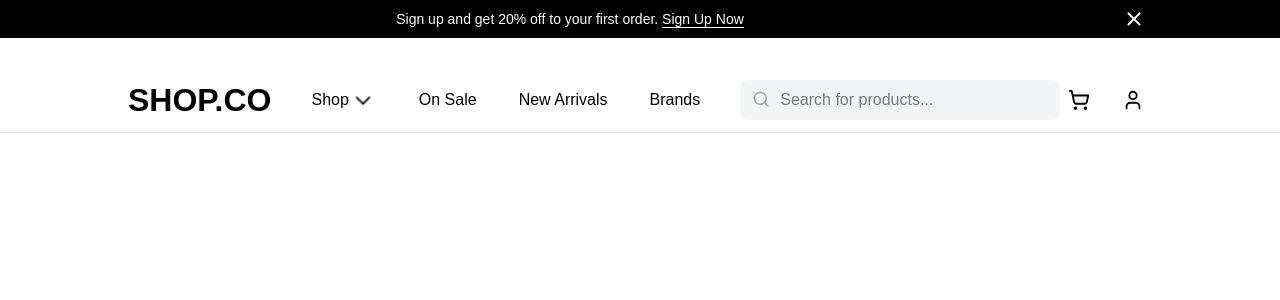
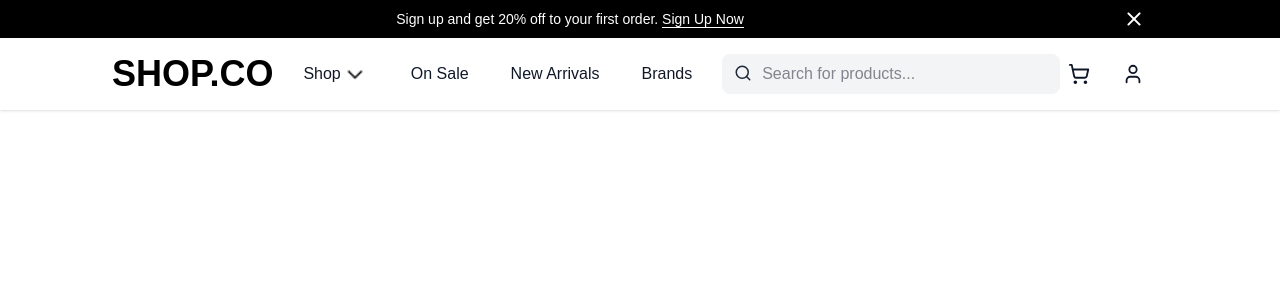
Before and after one commit to Lashagorakudashvili/clothes-shop, a Next.js app: page / in a window 1280 px wide. Shown: the top 300 px of the page. Built offline with nearby package versions, Linux system fonts and the light colour scheme.

Commit message:
navbar done

```diff
--- a/src/app/[category]/page.tsx
+++ b/src/app/[category]/page.tsx
@@ -8,5 +8,5 @@ export default function CategoryPage() {
   const path = usePathname(); // e.g., "/casual"
   const category = path.split('/')[1]; // "casual"
 
-  return <p className='mt-[48px] ml-[1.5rem] md:ml-[2rem] lg:ml-[6rem] xl:ml-[8.3rem] text-[#000000]'><Link href={"/"}>Home</Link> &gt; {category}</p>;
+  return <p className='mt-[48px] ml-[1.5rem] md:ml-[1.8rem] lg:ml-[5rem] xl:ml-[7.3rem] text-[#000000]'><Link href={"/"}>Home</Link> &gt; {category}</p>;
 }
--- a/src/components/Banner.tsx
+++ b/src/components/Banner.tsx
@@ -22,7 +22,7 @@ export default function Banner() {
           </Link>
         </p>
         <Image
-          className="hover:cursor-pointer md:mr-[1rem] lg:mr-[5rem] xl:mr-[7.5rem]"
+          className="hover:cursor-pointer mr-[3.5px] md:mr-[1rem] lg:mr-[5rem] xl:mr-[7.5rem]"
           src="/X-Sign.png"
           alt="Close icon"
           width={20}
--- a/src/components/Navbar.tsx
+++ b/src/components/Navbar.tsx
@@ -1,68 +1,240 @@
 "use client";
 
-import React, { useState } from 'react';
+import React, { useState, useEffect, useRef } from 'react';
 import Image from 'next/image';
 import Link from 'next/link';
 import { Search, ShoppingCart, User } from 'lucide-react';
-
-import { useRouter } from 'next/navigation';
+import { useRouter, usePathname } from 'next/navigation';
 
 const Navbar = () => {
     const [searchQuery, setSearchQuery] = useState('');
     const [isMenuOpen, setIsMenuOpen] = useState(false);
     const [isShopDropdownOpen, setIsShopDropdownOpen] = useState(false);
-
     const [selectedCategory, setSelectedCategory] = useState('');
+    const [isSearchExpanded, setIsSearchExpanded] = useState(false);
 
     const router = useRouter();
+    const pathname = usePathname();
+    const navbarRef = useRef<HTMLDivElement>(null);
+    const searchInputRef = useRef<HTMLInputElement>(null);
+    const searchContainerRef = useRef<HTMLDivElement>(null);
 
+    // Add animation keyframes to the component and handle window resizing
+    useEffect(() => {
+        // Add keyframes for search width expansion animation
+        const style = document.createElement('style');
+        style.innerHTML = `
+            @keyframes widthExpand {
+                from { width: 0; opacity: 0; padding-left: 0; }
+                to { width: 100%; opacity: 1; padding-left: 1rem; }
+            }
+            .animate-widthExpand {
+                animation: widthExpand 0.3s ease-in-out forwards;
+            }
+        `;
+        document.head.appendChild(style);
 
-    const toggleMenu = () => {
-        setIsMenuOpen(!isMenuOpen);
+        return () => {
+            document.head.removeChild(style);
         };
+    }, []);
+
+    // Handle window resize events - separated from animation effects
+    useEffect(() => {
+        // Function to handle window resize
+        const handleResize = () => {
+            // Only clear search input on mobile
+            if (typeof window !== 'undefined' && window.innerWidth < 768) {
+                setSearchQuery('');
+            }
+
+            // Close expanded search on mobile when going to desktop
+            if (typeof window !== 'undefined' && window.innerWidth >= 768 && isSearchExpanded) {
+                setIsSearchExpanded(false);
+            }
+        };
+
+        // Only add event listener if window is defined (client-side)
+        if (typeof window !== 'undefined') {
+            window.addEventListener('resize', handleResize);
+
+            // Clean up the event listener
+            return () => {
+                window.removeEventListener('resize', handleResize);
+            };
+        }
+    }, [isSearchExpanded]);
+
+    // Focus on search input when expanded
+    useEffect(() => {
+        if (isSearchExpanded && searchInputRef.current) {
+            searchInputRef.current.focus();
+        }
+    }, [isSearchExpanded]);
+
+    // Parse the category from URL and set it in state on component mount AND clear when on homepage
+    useEffect(() => {
+        // Check if the current path matches a category
+        const validCategories = ['casual', 'formal', 'party', 'gym'];
+        const currentPath = pathname.substring(1); // Remove leading slash
+
+        if (validCategories.includes(currentPath)) {
+            setSelectedCategory(currentPath);
+        } else if (pathname === '/' || pathname.startsWith('/search')) {
+            // Clear selected category when on homepage or search results page
+            setSelectedCategory('');
+        }
+    }, [pathname]);
+
+    // Close dropdown menus when clicking outside, but with special search behavior
+    useEffect(() => {
+        function handleClickOutside(event: { target: any; }) {
+            const isSearchContainer = searchContainerRef.current &&
+                searchContainerRef.current.contains(event.target);
+
+            const isMobile = typeof window !== 'undefined' && window.innerWidth < 768;
+
+            // For mobile: close everything when clicking outside navbar
+            if (isMobile && navbarRef.current && !navbarRef.current.contains(event.target)) {
+                setIsMenuOpen(false);
+                setIsShopDropdownOpen(false);
+                setIsSearchExpanded(false);
+                setSearchQuery('');
+            }
+            // For desktop: only close shop dropdown when clicking outside navbar or search
+            else if (!isMobile && navbarRef.current && !navbarRef.current.contains(event.target)) {
+                setIsShopDropdownOpen(false);
+                // Don't clear search on desktop as per requirement
+            }
+            // For desktop: close dropdown when clicking search area
+            else if (!isMobile && isSearchContainer && isShopDropdownOpen) {
+                setIsShopDropdownOpen(false);
+            }
+        }
+
+        // Add event listener
+        document.addEventListener('mousedown', handleClickOutside);
+
+        // Clean up the event listener
+        return () => {
+            document.removeEventListener('mousedown', handleClickOutside);
+        };
+    }, [isShopDropdownOpen]);
 
     const toggleShopDropdown = () => {
         setIsShopDropdownOpen(!isShopDropdownOpen);
     };
 
+    const toggleMenu = () => {
+        // Close shop dropdown when closing the main menu
+        if (isMenuOpen) {
+            setIsShopDropdownOpen(false);
+        }
+        setIsSearchExpanded(false);
+        setIsMenuOpen(!isMenuOpen);
+    };
+
+    const toggleSearch = () => {
+        // If search is expanded, perform search
+        if (isSearchExpanded) {
+            handleSearch();
+        } else {
+            // Toggle search bar and close other menus
+            setIsMenuOpen(false); // Close mobile dropdown when search is clicked
+            setIsShopDropdownOpen(false); // Close shop dropdown when search is clicked
+            setIsSearchExpanded(!isSearchExpanded);
+        }
+    };
+
+    // Handle search submission - modified to clear selected category
+    const handleSearch = () => {
+        if (searchQuery.trim()) {
+            // Clear selected category when searching
+            setSelectedCategory('');
+
+            // Redirect to search results page with the query
+            router.push(`/search?q=${encodeURIComponent(searchQuery.trim())}`);
+
+            // Only clear search on mobile
+            if (typeof window !== 'undefined' && window.innerWidth < 768) {
+                setSearchQuery('');
+            }
+            // Close the search bar on mobile
+            if (isSearchExpanded) {
+                setIsSearchExpanded(false);
+            }
+        }
+    };
+
+    // Handle Enter key press in search input
+    const handleKeyDown = (event: React.KeyboardEvent) => {
+        if (event.key === 'Enter') {
+            handleSearch();
+        }
+    };
+
+    // Apply category filter
+    const applyFilter = () => {
+        if (selectedCategory) {
+            router.push(`/${selectedCategory}`);
+        } else {
+            // Redirect to home when no category is selected
+            router.push('/');
+        }
+        setIsShopDropdownOpen(false);
+        setIsMenuOpen(false);
+    };
+
+    // Clear filter and navigate to home
+    const goToHome = () => {
+        setSelectedCategory('');
+        router.push('/');
+    };
+
     return (
-        <header className="mt-[30px] text-[#000000] w-full mx-auto border-b border-gray-200 relative">
-            <div className="mx-auto px-4 flex items-center h-16">
-                {/* Mobile Hamburger Menu Button - positioned to the left of the logo */}
-                <div className="md:hidden flex items-center">
+        <header ref={navbarRef} className="relative shadow-sm py-4">
+            <div className="flex items-center justify-between">
+                {/* Mobile menu button */}
                 <button
-                        className="flex flex-col justify-center items-center w-10 h-10 space-y-1.5 focus:outline-none"
+                    type="button"
+                    className="md:hidden p-2 rounded-md ml-2"
                     onClick={toggleMenu}
-                        aria-label="Toggle menu"
                 >
-                        <span className={`h-0.5 w-6 bg-black transition-all duration-500 ${isMenuOpen ? 'transform rotate-45 translate-y-2' : ''}`}></span>
-                        <span className={`h-0.5 w-6 bg-black transition-all duration-500 ${isMenuOpen ? 'opacity-0' : 'opacity-100'}`}></span>
-                        <span className={`h-0.5 w-6 bg-black transition-all duration-500 ${isMenuOpen ? 'transform -rotate-45 -translate-y-2' : ''}`}></span>
+                    <div className={`w-6 h-0.5 bg-black mb-1.5 transition-all ${isMenuOpen ? 'rotate-45 translate-y-2' : ''}`}></div>
+                    <div className={`w-6 h-0.5 bg-black mb-1.5 transition-all ${isMenuOpen ? 'opacity-0' : ''}`}></div>
+                    <div className={`w-6 h-0.5 bg-black transition-all ${isMenuOpen ? '-rotate-45 -translate-y-2' : ''}`}></div>
                 </button>
-                </div>
 
-                {/* Logo - positioned on the left with 16px gap from button */}
+                {/* Logo - positioned with proper padding based on screen size */}
                 <Link
                     href="/"
-                    className="ml-4 md:ml-0 md:pl-[0.5rem] lg:pl-[4.7rem] xl:pl-[7rem] text-[#000000] font-bold text-2xl text-[32px] flex-shrink-0"
+                    onClick={goToHome}
+                    className={`
+                        ${isSearchExpanded ? 'opacity-0 w-0 md:opacity-100 md:w-auto' : 'opacity-100 w-auto'}
+                        transition-all duration-300
+                        ml-2 sm:ml-4 md:ml-4 lg:ml-0 md:pl-2 lg:pl-[4.7rem] xl:pl-[7rem]
+                        text-[#000000] font-bold text-2xl md:text-3xl lg:text-4xl flex-shrink-0
+                    `}
                 >
                     SHOP.CO
                 </Link>
 
                 {/* Navigation for desktop */}
                 <nav
-                    className="
-                        ml-[40px] hidden md:flex
-                        space-x-[42px]
+                    className={`
+                        ${isSearchExpanded ? 'md:opacity-0 md:w-0' : 'md:opacity-100 md:w-auto'}
+                        transition-all duration-300
+                        ml-[20px] md:ml-[30px] hidden md:flex
+                        space-x-[25px] md:space-x-[30px]
                         xl:space-x-[42px]
-                        lg:space-x-[42px]
-                        max-xl:space-x-[12px]
-                    "
+                        lg:space-x-[35px]
+                        text-gray-900 font-medium
+                    `}
                 >
                     <div className="relative group flex items-center space-x-1">
                         <button
                             onClick={toggleShopDropdown}
-                            className="flex items-center hover:text-gray-600 focus:outline-none"
+                            className="flex items-center text-gray-900 hover:text-black focus:outline-none font-medium"
                         >
                             <span className='hover:cursor-pointer'>Shop</span>
                             <div className="ml-1">
@@ -85,7 +257,7 @@ const Navbar = () => {
                             <div className="py-2">
                                 <div className="px-4 py-2 hover:bg-gray-100">
                                     <button
-                                        onClick={() => setSelectedCategory('casual')}
+                                        onClick={() => setSelectedCategory(selectedCategory === 'casual' ? '' : 'casual')}
                                         className={`px-4 py-2 cursor-pointer w-full text-left ${
                                             selectedCategory === 'casual' ? 'bg-black text-white rounded-md' : 'hover:bg-gray-100'
                                         }`}
@@ -95,7 +267,7 @@ const Navbar = () => {
                                 </div>
                                 <div className="px-4 py-2 hover:bg-gray-100">
                                     <button
-                                        onClick={() => setSelectedCategory('formal')}
+                                        onClick={() => setSelectedCategory(selectedCategory === 'formal' ? '' : 'formal')}
                                         className={`px-4 py-2 cursor-pointer w-full text-left ${
                                             selectedCategory === 'formal' ? 'bg-black text-white rounded-md' : 'hover:bg-gray-100'
                                         }`}
@@ -105,7 +277,7 @@ const Navbar = () => {
                                 </div>
                                 <div className="px-4 py-2 hover:bg-gray-100">
                                     <button
-                                        onClick={() => setSelectedCategory('party')}
+                                        onClick={() => setSelectedCategory(selectedCategory === 'party' ? '' : 'party')}
                                         className={`px-4 py-2 cursor-pointer w-full text-left ${
                                             selectedCategory === 'party' ? 'bg-black text-white rounded-md' : 'hover:bg-gray-100'
                                         }`}
@@ -115,7 +287,7 @@ const Navbar = () => {
                                 </div>
                                 <div className="px-4 py-2 hover:bg-gray-100">
                                     <button
-                                        onClick={() => setSelectedCategory('gym')}
+                                        onClick={() => setSelectedCategory(selectedCategory === 'gym' ? '' : 'gym')}
                                         className={`px-4 py-2 cursor-pointer w-full text-left ${
                                             selectedCategory === 'gym' ? 'bg-black text-white rounded-md' : 'hover:bg-gray-100'
                                         }`}
@@ -124,12 +296,7 @@ const Navbar = () => {
                                     </button>
                                 </div>
                                 <button
-                                    onClick={() => {
-                                        if (selectedCategory) {
-                                            router.push(`/${selectedCategory}`);
-                                            setIsShopDropdownOpen(false);
-                                        }
-                                    }}
+                                    onClick={applyFilter}
                                     className="w-full mt-2 py-2 px-4 bg-black text-white rounded-md"
                                 >
                                     Apply Filter
@@ -137,38 +304,85 @@ const Navbar = () => {
                             </div>
                         </div>
                     </div>
-                    <Link href="#" className="hover:text-gray-600">
+                    <Link href="#" className="text-gray-900 hover:text-black font-medium">
                         On Sale
                     </Link>
-                    <Link href="#" className="hover:text-gray-600">
+                    <Link href="#" className="text-gray-900 hover:text-black font-medium">
                         New Arrivals
                     </Link>
-                    <Link href="#" className="hover:text-gray-600">
+                    <Link href="#" className="text-gray-900 hover:text-black font-medium">
                         Brands
                     </Link>
                 </nav>
 
                 {/* Search */}
-                <div className="ml-[40px] hidden md:flex flex-1 max-w-md">
-                    <div className="relative w-full">
+                <div
+                    ref={searchContainerRef}
+                    className={`
+                        relative flex items-center
+                        ${isSearchExpanded
+                            ? 'flex-1 z-10 absolute left-0 w-full px-2 md:px-4 md:static md:w-auto md:max-w-md'
+                            : 'hidden md:flex lg:ml-[30px] flex-1 max-w-md'}
+                        transition-all duration-300
+                        sm:ml-[5px]
+                    `}
+                >
+                    <div className="relative w-full flex items-center">
+                        {isSearchExpanded && (
+                            <button
+                                onClick={toggleSearch}
+                                className="mr-2 p-2 text-gray-900"
+                            >
+                                <Search size={22} />
+                            </button>
+                        )}
                         <input
+                            ref={searchInputRef}
                             type="text"
                             placeholder="Search for products..."
-                            className="w-full py-2 pl-10 pr-4 bg-gray-100 rounded-lg focus:outline-none"
+                            className={`
+                                w-full py-2 pr-4 bg-gray-100 rounded-lg focus:outline-none text-gray-900
+                                ${isSearchExpanded ? 'pl-0' : 'pl-10'}
+                                ${isSearchExpanded ? 'block animate-widthExpand' : 'hidden md:block'}
+                            `}
                             value={searchQuery}
                             onChange={(e) => setSearchQuery(e.target.value)}
+                            onKeyDown={handleKeyDown}
                         />
-                        <Search className="absolute left-3 top-2.5 text-gray-400" size={18} />
+                        {!isSearchExpanded && (
+                            <button
+                                onClick={handleSearch}
+                                className="absolute left-3 top-2.5 text-gray-800"
+                            >
+                                <Search size={18} />
+                            </button>
+                        )}
                     </div>
                 </div>
 
-                {/* User Actions - moved to the right */}
-                <div className="md:pr-[0.5rem] lg:pr-[4.7rem] xl:pr-[7rem] flex items-center space-x-4 ml-auto">
-                    <Link href="#" className="p-2 hover:bg-gray-100 rounded-full">
-                        <ShoppingCart size={22} />
+                {/* Mobile Search Icon */}
+                <div className={`md:hidden ml-auto ${isSearchExpanded ? 'hidden' : 'flex'}`}>
+                    <button
+                        onClick={toggleSearch}
+                        className="p-2 hover:bg-gray-100 rounded-full text-gray-900"
+                    >
+                        <Search size={22} />
+                    </button>
+                </div>
+
+                {/* User Actions - moved to the right with added padding for smaller screens */}
+                <div className={`
+                    ${isSearchExpanded ? 'hidden md:flex' : 'flex'}
+                    pr-4 md:pr-4 lg:pr-[4.7rem] xl:pr-[7rem]
+                    items-center space-x-2 md:space-x-4
+                    ${isSearchExpanded ? 'md:ml-auto' : 'ml-2 md:ml-auto'}
+                    text-gray-900
+                `}>
+                    <Link href="#" className="p-1 md:p-2 hover:bg-gray-100 rounded-full">
+                        <ShoppingCart size={22} strokeWidth={2} />
                     </Link>
-                    <Link href="#" className="p-2 hover:bg-gray-100 rounded-full">
-                        <User size={22} />
+                    <Link href="#" className="p-1 md:p-2 hover:bg-gray-100 rounded-full md:mr-[0.5rem] lg:mr-[0.8rem] xl:mr-[1rem]">
+                        <User size={22} strokeWidth={2} />
                     </Link>
                 </div>
             </div>
@@ -176,9 +390,10 @@ const Navbar = () => {
             {/* Mobile dropdown menu - positioned below the header */}
             <div
                 className={`
-                    md:hidden absolute left-0 right-0 bg-white w-full z-50 shadow-lg
+                    md:hidden absolute left-0 right-0 bg-white w-full z-40 shadow-lg
                     transition-all duration-700 ease-in-out overflow-hidden
                     ${isMenuOpen ? 'max-h-screen' : 'max-h-0'}
+                    text-gray-900 font-medium
                 `}
             >
                 <ul className="flex flex-col w-full">
@@ -186,7 +401,7 @@ const Navbar = () => {
                         <div>
                             <button
                                 onClick={toggleShopDropdown}
-                                className="block w-full text-center py-4 px-4 hover:text-gray-600"
+                                className="block w-full text-center py-4 px-4 text-gray-900 hover:text-black font-medium"
                             >
                                 Shop
                             </button>
@@ -201,7 +416,7 @@ const Navbar = () => {
                                 {['casual', 'formal', 'party', 'gym'].map((category) => (
                                     <div key={category} className="text-center px-8 py-2 transition-all duration-300">
                                         <button
-                                            onClick={() => setSelectedCategory(category)}
+                                            onClick={() => setSelectedCategory(selectedCategory === category ? '' : category)}
                                             className={`block w-full rounded px-4 py-2 ${
                                                 selectedCategory === category ? 'bg-black text-white rounded-md' : 'hover:bg-gray-100'
                                             }`}
@@ -212,13 +427,7 @@ const Navbar = () => {
                                 ))}
                                 <div className="px-8 py-3 flex justify-center">
                                     <button
-                                        onClick={() => {
-                                            if (selectedCategory) {
-                                                router.push(`/${selectedCategory}`);
-                                                setIsMenuOpen(false);
-                                                setIsShopDropdownOpen(false);
-                                            }
-                                        }}
+                                        onClick={applyFilter}
                                         className="w-full py-2 px-4 bg-black text-white rounded-md"
                                     >
                                         Apply Filter
@@ -228,17 +437,17 @@ const Navbar = () => {
                         </div>
                     </li>
                     <li className="border-b border-gray-100">
-                        <Link href="#" className="block py-4 px-4 text-center hover:text-gray-600">
+                        <Link href="#" className="block py-4 px-4 text-center text-gray-900 hover:text-black font-medium">
                             On Sale
                         </Link>
                     </li>
                     <li className="border-b border-gray-100">
-                        <Link href="#" className="block py-4 px-4 text-center hover:text-gray-600">
+                        <Link href="#" className="block py-4 px-4 text-center text-gray-900 hover:text-black font-medium">
                             New Arrivals
                         </Link>
                     </li>
                     <li className="border-b border-gray-100">
-                        <Link href="#" className="block py-4 px-4 text-center hover:text-gray-600">
+                        <Link href="#" className="block py-4 px-4 text-center text-gray-900 hover:text-black font-medium">
                             Brands
                         </Link>
                     </li>
```
Lines whose indentation alone changed are shown as unchanged.
